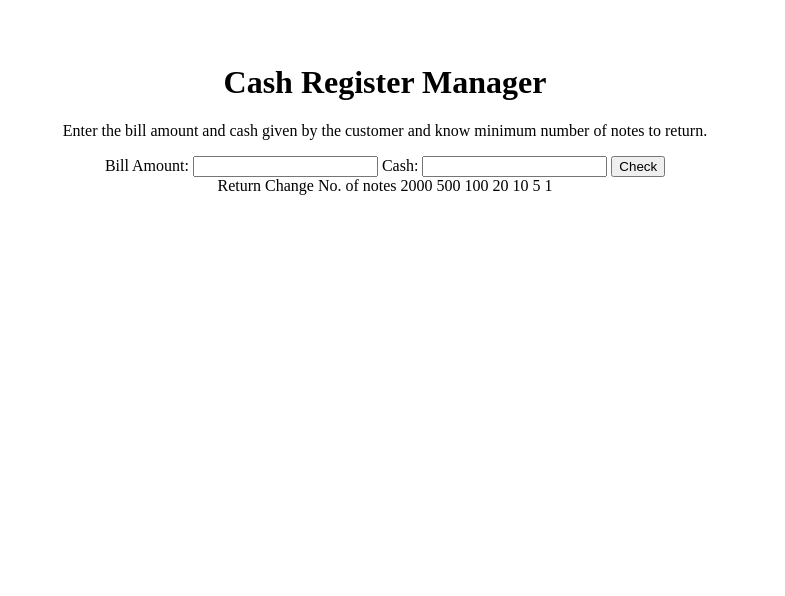
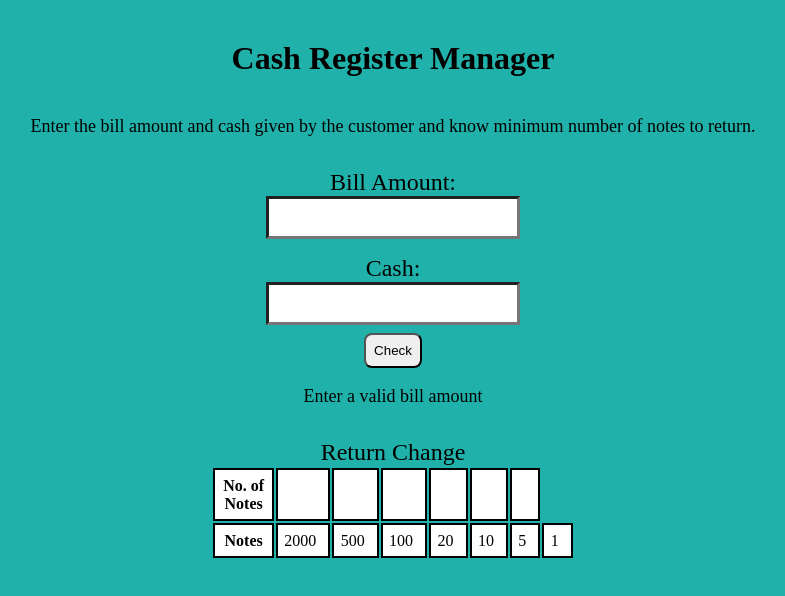
Before and after one commit to srishtigautam21/cash-register, a plain HTML site: page index.html in a window 1280 px wide. Both pictures are taken after a click on the button "Check". Shown: the whole page, without its empty margins (255-1040 px from the left). Drawn offline with Linux system fonts and the light colour scheme.

Commit message:
almost-done

```diff
--- a/index.html
+++ b/index.html
@@ -9,19 +9,30 @@
 </head>
 <body>
     <div class="container">
-        <h1>Cash Register Manager</h1>
+        <h1 class="heading">Cash Register Manager</h1>
         <p>Enter the bill amount and cash given by
         the customer and know minimum number of notes to return.</p>
-        <label for="bill-amount">Bill Amount:</label>
+        <label for="bill-amount"><span class="bill-label">Bill Amount:</label></span>
         <input id="bill-amount"></input>
     <!-- <button id="">Next</button> -->
-        <label for="cash-amount">Cash:</label>
+        <label for="cash-amount"><span class="cash-label">Cash:</label></span>
         <input id="cash-amount"></input>
         <button id="check-button">Check</button>
-        <table class="change-table"></table>
-        <caption>Return Change</caption>
+        <p id="error-message"></p>
+
+        <table class="change-table">
+            <caption><span class="caption-change">Return Change</span></caption>
         <tr>
-            <th>No. of notes</th>
+            <th>No. of Notes</th>
+            <td class="no-Of-Notes"></td>
+            <td class="no-Of-Notes"></td>
+            <td class="no-Of-Notes"></td>
+            <td class="no-Of-Notes"></td>
+            <td class="no-Of-Notes"></td>
+            <td class="no-Of-Notes"></td>
+        </tr>
+        <tr>
+            <th>Notes</th>
             <td>2000</td>
             <td>500</td>
             <td>100</td>
@@ -31,6 +42,10 @@
             <td>1</td>
         </tr>
 
+        </table>
+
+
+
     </div>
 
 
--- a/main.css
+++ b/main.css
@@ -1,11 +1,72 @@
 *{
 
 }
+:root{
+    background-position: 20%;
+    background-color: lightseagreen;
+}
 .container{
-    margin-top: 4rem;
-    margin-right: auto;
-    margin-bottom: 7rem;
-    margin-left: auto;
-    text-align: center;
+
+    display:flex;
+    flex-direction: column;
+    width:100vw;
+    align-items: center;
+    justify-content: center;
+
 
 }
+.heading{
+    margin-top: 2rem;
+}
+.container p{
+    font-size: large;
+    font-weight: 200;
+    font-stretch: condensed;
+    margin-bottom: 2rem;
+
+}
+#check-button{
+    margin-top: 0.5rem;
+    padding: 0.5rem 0.5rem;
+    border-radius: 0.5rem;
+}
+#bill-amount{
+    padding: 0.5rem 0.5rem;
+    font-size: large ;
+    font-weight: bold solid black;
+    margin-bottom: 1rem;
+    border-width: medium;
+}
+.bill-label{
+    padding: 0.5rem 0.5rem;
+    font-size:x-large ;
+    font-weight: bold solid black;
+}
+#cash-amount{
+    padding: 0.5rem 0.5rem;
+    font-size: large ;
+    font-weight: bold solid black;
+
+    border-width: medium;
+}
+.cash-label{
+    padding: 0.5rem 0.5rem;
+    font-size:x-large ;
+
+    font-weight: bold solid black;
+}
+
+th, td {
+    border: 2px solid black;
+    width: 0%;
+    border-collapse: collapse;
+    padding: 0.4rem;
+    background-color: white;
+}
+.caption-change{
+    padding: 0.5rem 0.5rem;
+    font-size:x-large ;
+
+    font-weight: bold solid black;
+
+}
--- a/main.js
+++ b/main.js
@@ -1,5 +1,47 @@
 var billamount=document.querySelector("#bill-amount");
 var cashamount=document.querySelector("#cash-amount");
 var btncheck=document.querySelector("#check-button");
+var message=document.querySelector("#error-message");
+var numofNotes=document.querySelectorAll(".no-Of-Notes");
 
-btncheck.addEventListener("click",() => console.log("clicked"));
+var availableNotes=[2000,500,100,20,10,5,1];
+
+btncheck.addEventListener("click",function validbillamount()
+{
+    hidemsg();
+    if(billamount.value>0)
+    {
+        console.log("clicked");
+        if(cashamount.value>=billamount.value)
+        {
+            var amountTobeReturned=cashamount.value-billamount.value;
+            calculateCashTobeReturned(amountTobeReturned);
+        }
+        else{
+            message.style.display="block";
+            message.innerText="The cash provided should be greater or equal to bill Amount";
+            }
+    }
+    else{
+        message.innerText="Enter a valid bill amount";
+        message.style.display="block";
+    }
+
+
+});
+
+function hidemsg()
+{
+    message.style.display="none";
+}
+function calculateCashTobeReturned(amountTobeReturned)
+ {
+     for(let i=0;i<availableNotes.length;i++)
+     {
+         var numberofnotes=Math.trunc(amountTobeReturned/availableNotes[i]);
+         amountTobeReturned%=availableNotes[i];
+         numofNotes[i].innerText=numberofnotes;
+    }
+
+
+ }
```
